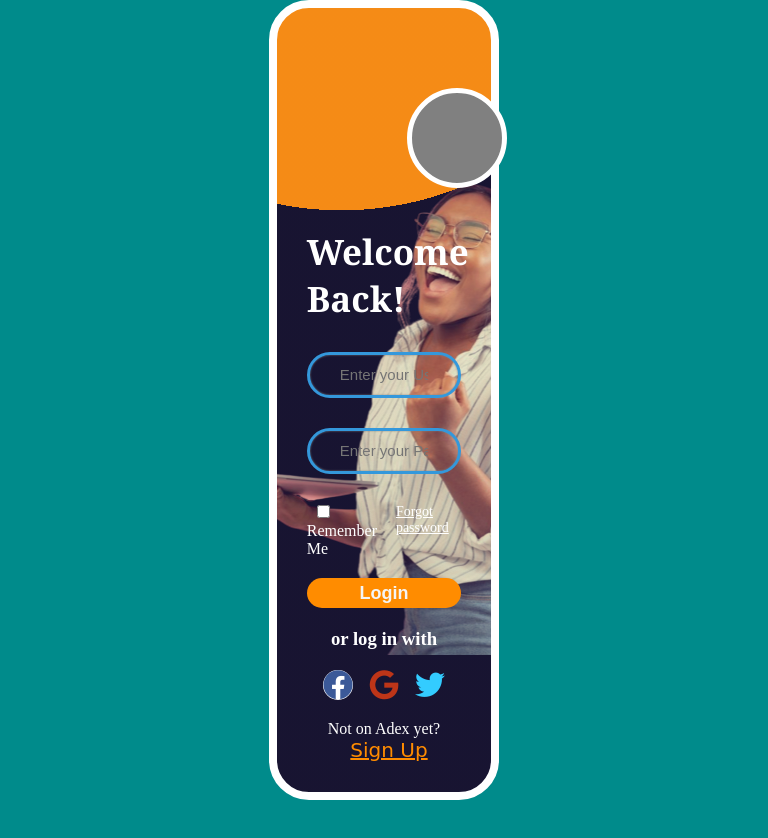
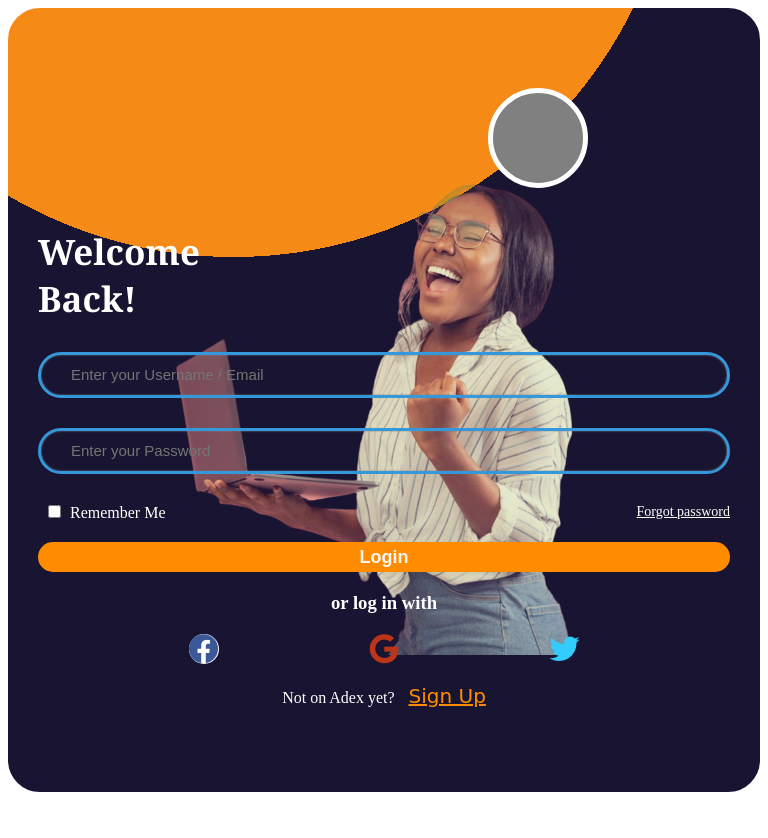
Before and after one commit to AdeAdex/portal, a plain HTML site: page index.html in a window 768 px wide. Drawn offline with Linux system fonts and the light colour scheme.

Commit message:
Update login.css

```diff
--- a/login.css
+++ b/login.css
@@ -7,6 +7,7 @@
   body {
     width: 100%;
     height: 100vh;
+    overflow: hidden;
   }
 
   .main-container {
@@ -69,9 +70,26 @@
     font-family: Georgia, 'Times New Roman', Times, serif;
   }
 
-  @media screen and (min-width:600px) {
+
+  @media screen and (min-width:600px) and (max-width: 991px) {
     body {
-        background-color: darkcyan;
+        display: flex;
+        overflow: scroll;
+    }
+    .main-container {
+        width: 100%;
+        margin: auto;
+        background-image: radial-gradient(circle at 30% -25%, darkorange 40%,  rgb(15, 12, 33) 30%),  url("img.png");
+    }
+    #imgContainer {
+        margin-top: 80px;
+        margin-bottom: 40px;
+        margin-left: 65%;
+      }
+  }
+
+  @media screen and (min-width:991px) {
+    body {
         display: flex;
         overflow: hidden;
     }
```
